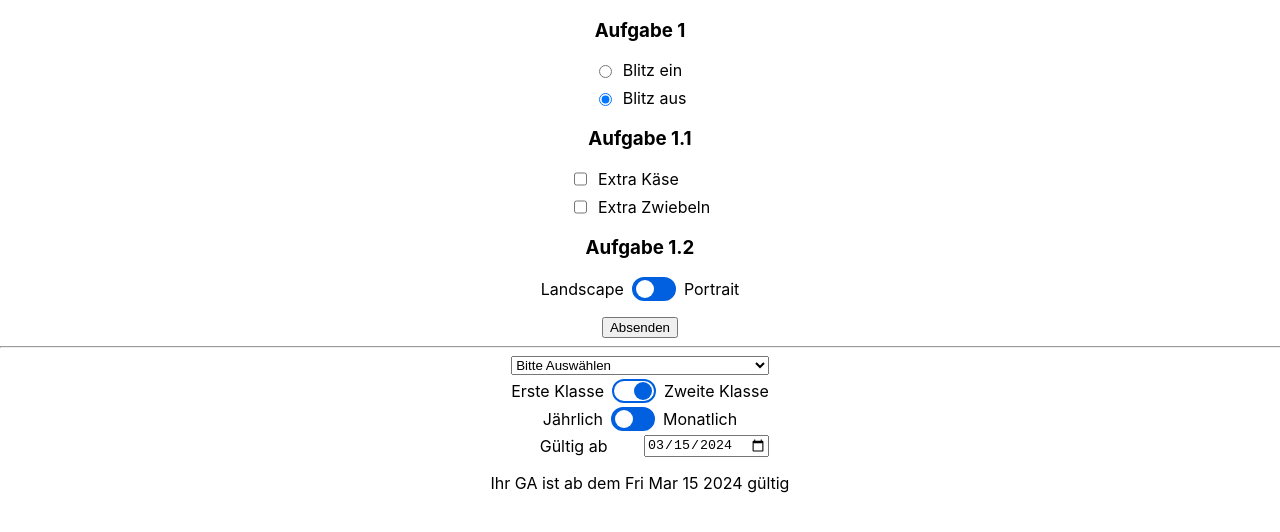
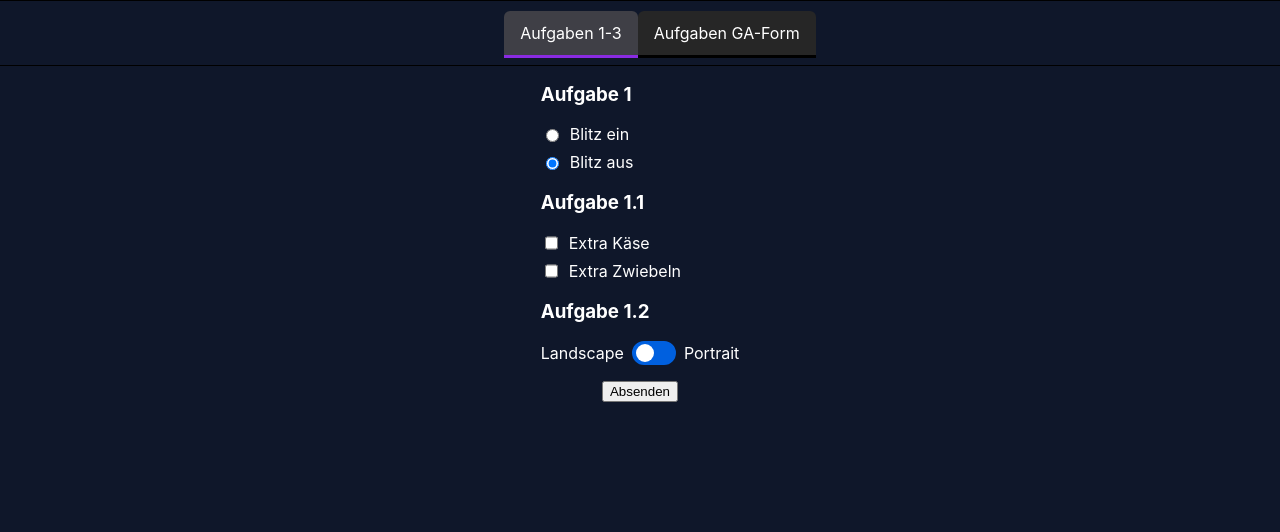
Before and after one commit to Okarashii/BBW-M293_form-example, a React (Create React App) app: page / in a window 1280 px wide. Shown: the top 532 px of the page. Built offline with nearby package versions, Linux system fonts and the light colour scheme.

Commit message:
started with nav styling

```diff
--- a/src/App.css
+++ b/src/App.css
@@ -1,3 +1,8 @@
+:root {
+    background-color: #0f172a;
+    color: white;
+}
+
 .app {
     text-align: center;
     display: flex;
@@ -6,10 +11,63 @@
     align-items: center;
 }
 
+.app-nav {
+    position: fixed;
+    width: 100%;
+    display: flex;
+    justify-content: center;
+    border: 1px black solid;
+    height: 4rem;
+    align-items: center;
+}
+
+.app-nav ul {
+    display: flex;
+    flex-direction: row;
+    /* gap: 1rem; */
+}
+
+.app-nav input[type=radio] {
+    display: none;
+}
+
+.app-nav label {
+    padding: 0.75rem 1rem;
+    border-bottom: 3px solid black;
+    border-radius: 6px 6px 0px 0px;
+    cursor: pointer;
+    background-color: #262626;
+}
+
+.app-nav label:hover {
+    filter: brightness(0.75);
+}
+
+.app-nav input[type=radio]:checked+label {
+    background-color: #3f3f46;
+    border-bottom: 3px solid blueviolet;
+}
+
+.app-nav li {
+    list-style: none;
+}
+
 .app-title {
     width: fit-content;
+}
+
+.app-body {
+    margin-top: 4rem;
 }
 
 .submit-button {
     margin-top: 1rem;
 }
+
+#app-form-tasks {
+
+}
+
+#app-form-ga {
+    display: none;
+}
--- a/src/App.js
+++ b/src/App.js
@@ -34,9 +34,22 @@ function App() {
     }
 
     return (
-        <>
-            <div className="app">
-                <form onSubmit={onSubmit} className="app">
+        <div className="app">
+            <nav className="app-nav">
+                <ul>
+                    <li>
+                        <input type="radio" name="navTab" id="navTab0" value={0} defaultChecked/>
+                        <label htmlFor="navTab0">Aufgaben 1-3</label>
+                    </li>
+                    <li>
+                        <input type="radio" name="navTab" id="navTab1" value={1}/>
+                        <label htmlFor="navTab1">Aufgaben GA-Form</label>
+                    </li>
+                </ul>
+            </nav>
+
+            <div className="app-body">
+                <form onSubmit={onSubmit} id="app-form-tasks">
                     <h3 className="app-title">Aufgabe 1</h3>
                     <Flash flash={flash} setFlash={setFlash}/>
 
@@ -49,11 +62,14 @@ function App() {
                     <button className="submit-button" type="submit">Absenden</button>
                 </form>
 
-                <hr style={{width: '100%'}}/>
+                {/* <hr style={{width: '100%'}}/> */}
 
-                <GAForm priceTable={gaPriceTable}/>
+                <div id="app-form-ga">
+                    <GAForm priceTable={gaPriceTable}/>
+
+                </div>
             </div>
-        </>
+        </div>
     );
 }
 
```
